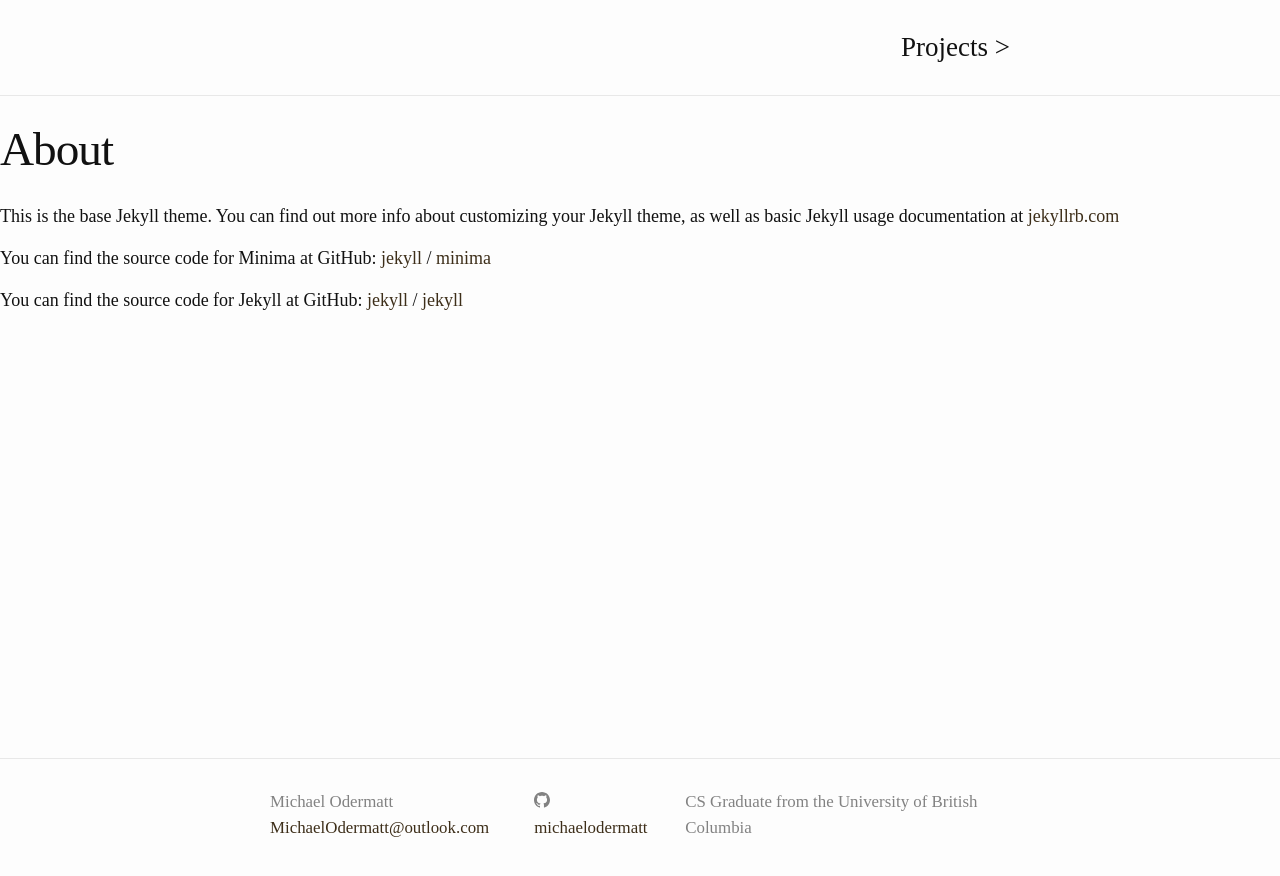
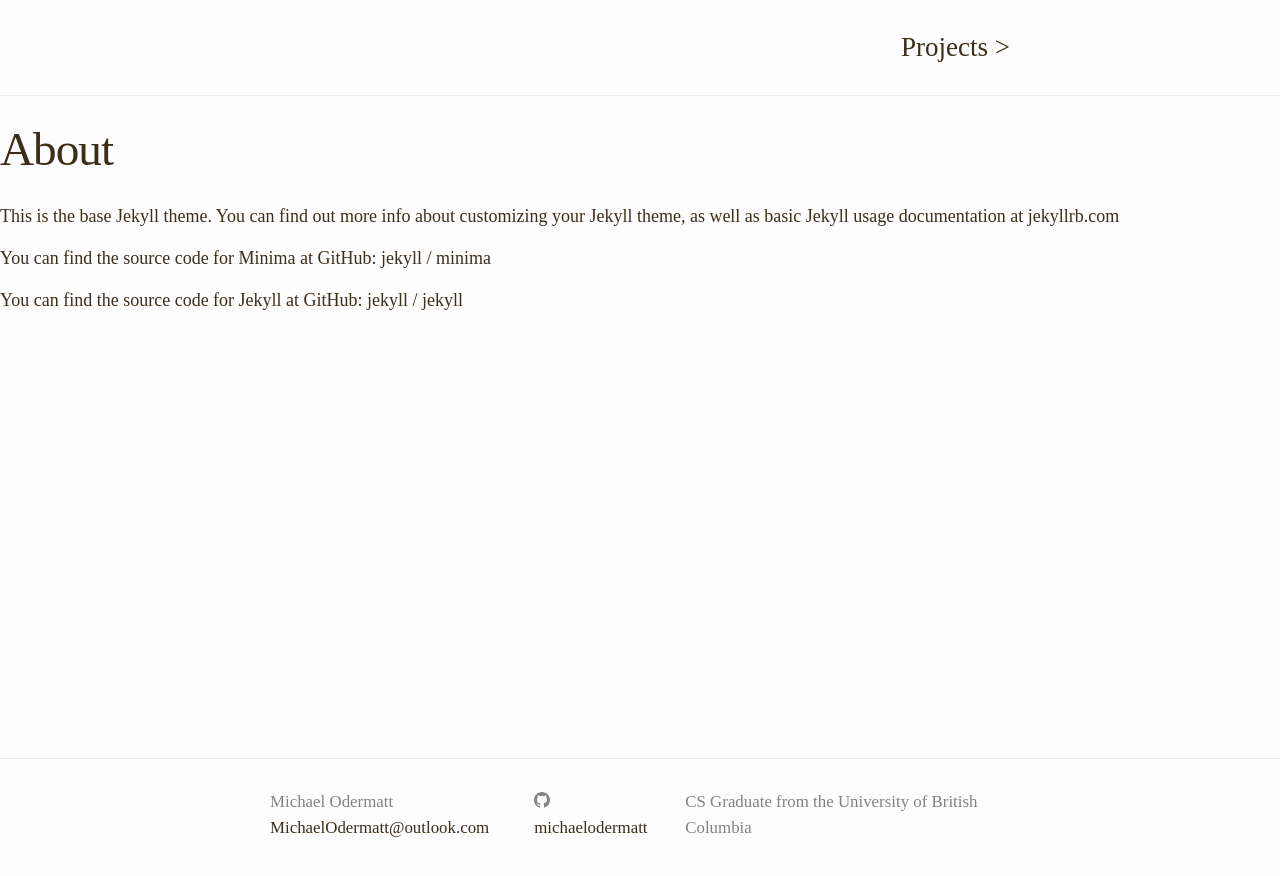
Before and after one commit to MichaelOdermatt/MichaelOdermatt.github.io, a Jekyll site: the page built from about.markdown, in a window 1280 px wide. Shown: the top 876 px of the page. Built offline with Jekyll 4.4.1, drawn with Linux system fonts in a browser that asks for light colours.

Commit message:
changed text color

```diff
--- a/_sass/minima.scss
+++ b/_sass/minima.scss
@@ -10,7 +10,7 @@ $base-line-height: 1.5 !default;
 
 $spacing-unit:     30px !default;
 
-$text-color:       #111 !default;
+$text-color:       #3D2E19  !default;
 $background-color: #fdfdfd !default;
 $brand-color:      #3D2E19 !default;
 
```
Also changed, not shown: 2 other files.
